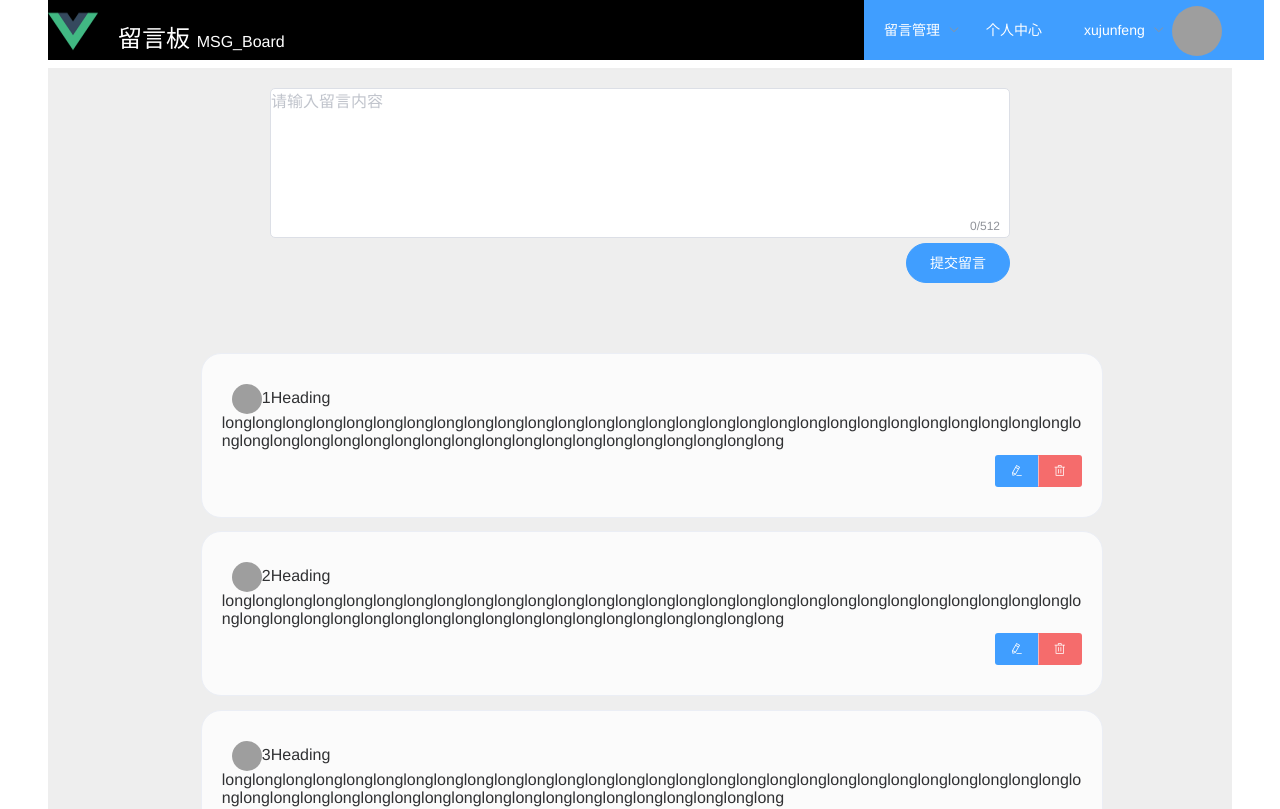
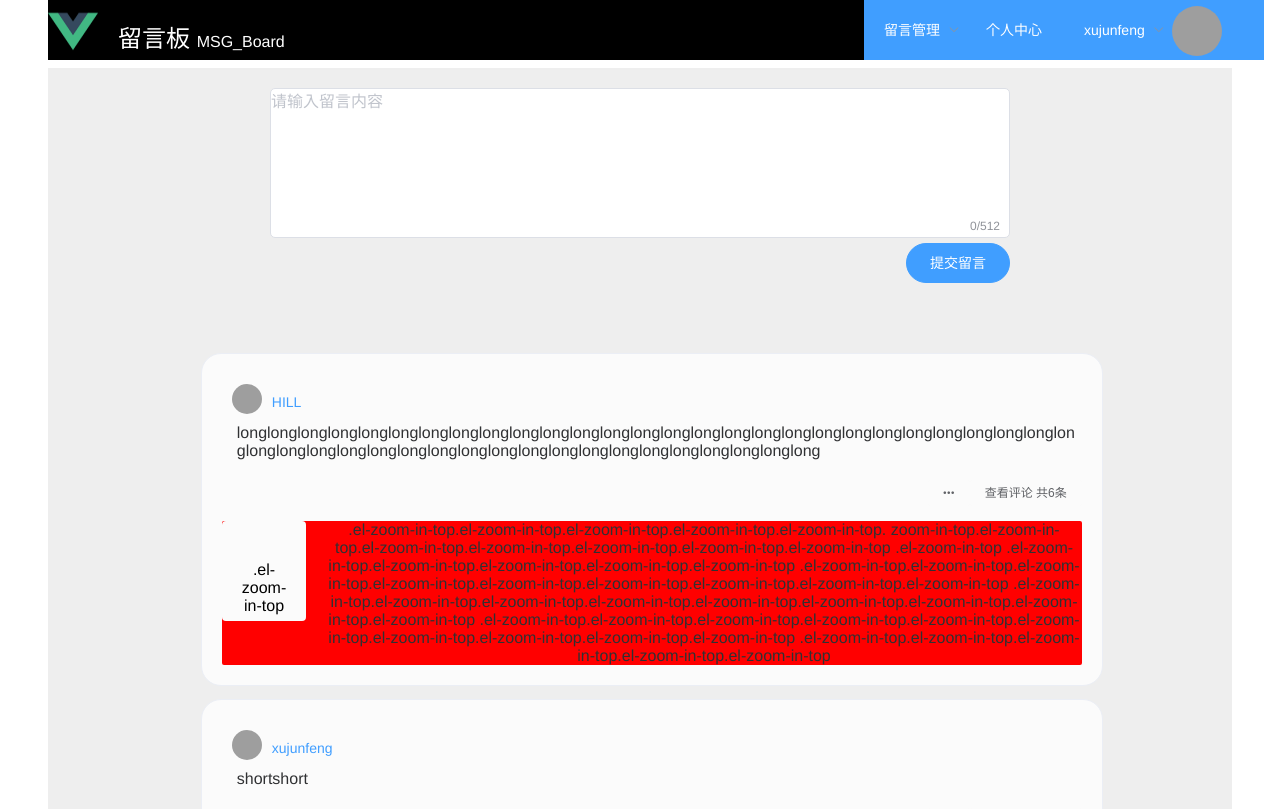
Before and after one commit to Hill1126/vue_msg_board, a Vue app in the folder master/: page / in a window 1280 px wide. Shown: the top 809 px of the page. Built offline with nearby package versions, Linux system fonts and the light colour scheme; grey boxes are pictures that could not be loaded.

Commit message:
临时保存

```diff
--- a/master/src/App.vue
+++ b/master/src/App.vue
@@ -52,4 +52,14 @@ export default {
     }
   }
 }
+
 </style>
+<style >
+
+.el-popover{
+
+  min-width: 80px !important;
+}
+
+
+</style>
--- /dev/null
+++ b/master/src/components/Comment.vue
@@ -0,0 +1,58 @@
+<template>
+  <div>
+    <el-container>
+      <transition name="el-zoom-in-top">
+
+        <div
+          v-if="show2"
+          class="comment-block"
+        >
+
+          <div class="transition-box">.el-zoom-in-top</div>
+        <span>.el-zoom-in-top.el-zoom-in-top.el-zoom-in-top.el-zoom-in-top.el-zoom-in-top.
+            zoom-in-top.el-zoom-in-top.el-zoom-in-top.el-zoom-in-top.el-zoom-in-top.el-zoom-in-top.el-zoom-in-top
+            .el-zoom-in-top
+            .el-zoom-in-top.el-zoom-in-top.el-zoom-in-top.el-zoom-in-top.el-zoom-in-top
+            .el-zoom-in-top.el-zoom-in-top.el-zoom-in-top.el-zoom-in-top.el-zoom-in-top.el-zoom-in-top.el-zoom-in-top.el-zoom-in-top.el-zoom-in-top
+            .el-zoom-in-top.el-zoom-in-top.el-zoom-in-top.el-zoom-in-top.el-zoom-in-top.el-zoom-in-top.el-zoom-in-top.el-zoom-in-top.el-zoom-in-top
+            .el-zoom-in-top.el-zoom-in-top.el-zoom-in-top.el-zoom-in-top.el-zoom-in-top.el-zoom-in-top.el-zoom-in-top.el-zoom-in-top.el-zoom-in-top.el-zoom-in-top
+            .el-zoom-in-top.el-zoom-in-top.el-zoom-in-top.el-zoom-in-top.el-zoom-in-top</span>
+        </div>
+
+      </transition>
+    </el-container>
+  </div>
+
+</template>
+
+<script>
+export default {
+  data: () => ({}),
+  props: {
+    show2: Boolean
+  }
+};
+</script>
+
+<style lang='less' scoped>
+.comment-block {
+  border-radius: 2px;
+  display: flex;
+  margin-top: 10px;
+  width: 100%;
+  background-color: red;
+  max-height: 500px;
+}
+.transition-box {
+  margin-bottom: 10px;
+  width: 200px;
+  height: 100px;
+  border-radius: 4px;
+  background-color: #fbfbfb;
+  text-align: center;
+  color: black;
+  padding: 40px 20px;
+  box-sizing: border-box;
+  margin-right: 20px;
+}
+</style>
--- a/master/src/components/Main.vue
+++ b/master/src/components/Main.vue
@@ -28,6 +28,7 @@
             >提交留言</el-button>
           </el-col>
         </el-row>
+
         <el-row
           style="background:#eeeeee"
           type="flex"
@@ -36,7 +37,7 @@
           <el-col :span="18">
             <el-card
               shadow="never"
-              v-for="heading in headings"
+              v-for="(heading,i) in headings"
               :key=heading
             >
               <el-row>
@@ -45,26 +46,52 @@
                     class="avatar"
                     v-bind:src="url"
                   >
-                  <span>{{heading}}</span>
+                  <el-link
+                    type="primary"
+                    :underline="false"
+                  >{{heading}}</el-link>
                 </div>
               </el-row>
               <el-row>
-                <span>{{msg[0]}}</span>
+                <span class="context">{{msg[i]}}</span>
               </el-row>
               <el-row class="too-bar">
-                <el-button-group >
+                <!-- 左边工具栏 -->
+
+                <el-button
+                  size="mini"
+                  plain
+                  @click="show2 = !show2"
+                >查看评论 共{{headings.length}}条</el-button>
+                <!-- 右边工具栏 -->
+                <el-popover
+                  placement="right"
+                  min-width="50"
+                  width="50"
+                >
+                  <el-popconfirm
+                    placement="top"
+                    confirmButtonText='好的'
+                    cancelButtonText='取消'
+                    icon="el-icon-info"
+                    iconColor="red"
+                    title="删除留言将与评论一并删除，确定吗？"
+                  >
+                    <el-button
+                      style="border: none;"
+                      slot="reference"
+                      size="mini"
+                      plain
+                    >删除</el-button>
+                  </el-popconfirm>
                   <el-button
-                    type="primary"
-                    icon="el-icon-edit"
-                    size="small"
+                    size="mini"
+                    slot="reference"
+                    icon="el-icon-more"
                   ></el-button>
-                  <el-button
-                    type="danger"
-                    icon="el-icon-delete"
-                    size="small"
-                  ></el-button>
-                </el-button-group>
+                </el-popover>
               </el-row>
+              <Comment v-bind:show2="show2"></Comment>
             </el-card>
           </el-col>
         </el-row>
@@ -86,14 +113,15 @@
 
 <script>
 import HeaderBar from "./Header";
+import Comment from "./Comment";
 export default {
   data() {
     return {
       headings: [
-        "1Heading",
-        "2Heading",
-        "3Heading",
-        "4Heading",
+        "HILL",
+        "xujunfeng",
+        "的说法是",
+        "hlll",
         "5Heading",
         "6Heading"
       ],
@@ -101,6 +129,7 @@ export default {
         "longlonglonglonglonglonglonglonglonglonglonglonglonglonglonglonglonglonglonglonglonglonglonglonglonglonglonglonglonglonglonglonglonglonglonglonglonglonglonglonglonglonglonglonglonglonglong",
         "shortshort"
       ],
+      show2: true,
       textarea: "",
       welcome: "Vue.js,Element-UI",
       pj_name: "Project Name",
@@ -109,18 +138,20 @@ export default {
     };
   },
   components: {
-    HeaderBar
+    HeaderBar,
+    Comment
   },
   methods: {
     resetForm(formName) {
       this.$refs[formName].resetFields();
     },
-    postComment(){
+    postComment() {
       alert(this.textarea);
     }
   }
 };
 </script>
+
 
 <style scoped>
 .header-bar {
@@ -146,11 +177,13 @@ export default {
 .msg-bar {
   padding: 10px;
 }
-.msg-bar >>> span {
-  float: left;
-  margin-top: 5px;
+
+.el-link.el-link--primary {
+  padding-top: 10px;
+  margin-left: 10px;
+  float: left !important;
 }
-span {
+.context {
   word-break: normal;
   width: auto;
   display: block;
@@ -158,6 +191,9 @@ span {
   word-wrap: break-word;
   overflow: hidden;
   text-align: left;
+  padding-top: 10px;
+  padding-left: 15px;
+  padding-bottom: 15px;
 }
 .avatar {
   width: 30px;
@@ -179,14 +215,13 @@ span {
   font-size: 16px;
   color: #000000;
 }
-.too-bar >>> .el-button-group{
-  float:right;
+.too-bar >>> button {
+  background: #fbfbfb;
+  border: none;
+  float: right;
   margin-bottom: 5px;
 }
-.too-bar >>> .el-button-group{
-  float:right;
-  margin-bottom: 5px;
-}
+
 .el-button {
   float: "right";
   margin-block: 5px;
```
